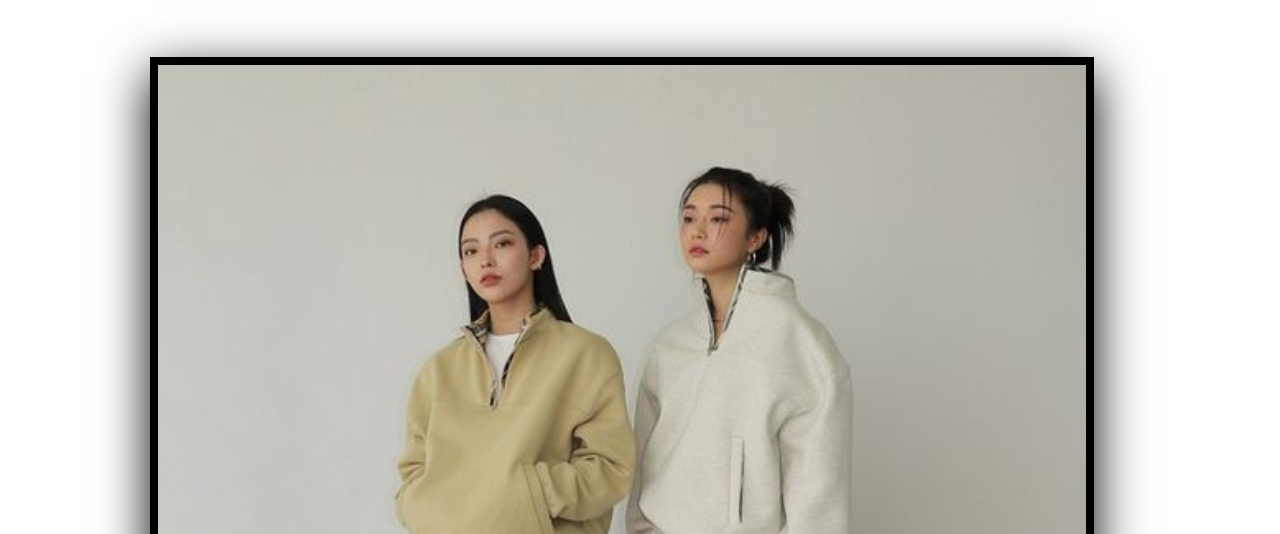
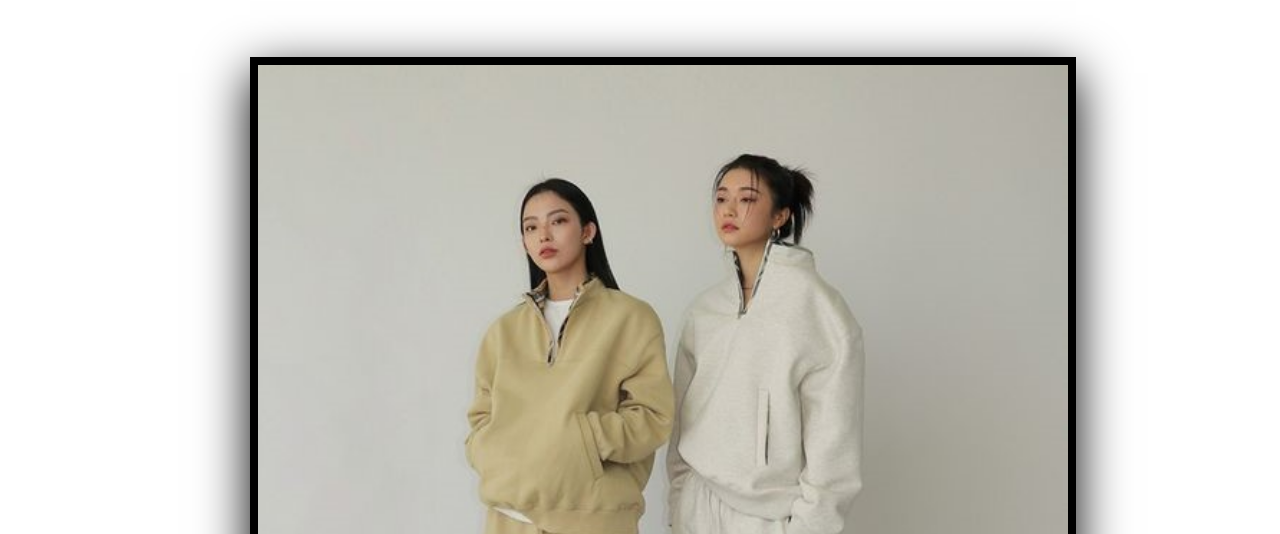
Before and after one commit to mohannadhawash/mohannadhawash.github.io, a plain HTML site: page sets-page1.html in a window 1280 px wide. Shown: the part 418-952 px from the top of the page. Drawn offline with Linux system fonts and the light colour scheme.

Commit message:
Update sets-page1-style1.css

```diff
--- a/sets-page1-style1.css
+++ b/sets-page1-style1.css
@@ -125,9 +125,9 @@ section{
 }
 .firstphoto img{
     display: flexbox;
-    width:80%;
-    margin-left:100px;
-    height:80%;
+    width:70%;
+    margin-left:200px;
+    height:70%;
     background-position: right center;
     border: 0.5rem solid black ;
     box-shadow: 0 1rem 3rem;
```
